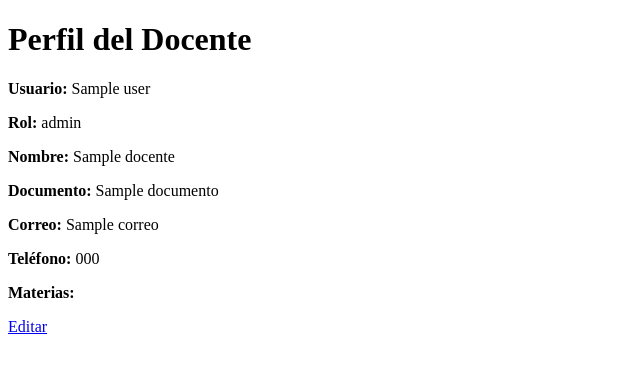
After one commit to makyp/colegio_UDC, a Flask app: a page that uses src/templates/profesor/ver_perfil_docente.html in a window 1280 px wide. The commit adds this page. Shown: the top 373 px of the page, without its empty margins (0-640 px from the left). Run offline with Flask 3, Linux system fonts and the light colour scheme; a database or web service that is not in the repository returns one stand-in record (values such as "Sample title"); parts of the project's set-up code (start-up, migrations or seed data) failed here and were passed over.

Commit message:
Se ve perfil de docente, se esta trabajando para que esten actualizadas user estudiante y doncente falta lo de las notas

```diff
--- a/src/app.py
+++ b/src/app.py
@@ -43,15 +43,36 @@ def index():
 @app.route('/registro', methods=['GET', 'POST'])
 def registro():
     colection_usuarios = con_bd['Usuarios']
+    colection_docentes = con_bd['Docentes']
+    colection_estudiantes = con_bd['Estudiantes']
     if request.method == 'POST':
         username = request.form['username']
         password = request.form['password']
         role = request.form['role']
+        nombre = request.form['nombre']
+        documento = request.form['documento']
+        correo = request.form['correo']
+        telefono = request.form['telefono']
+        materias = request.form.getlist('materias')
+        grado = request.form.get('grado')
         if username and password and role:
-            objeto_usuario = Usuario(username, password, role)
+            if role == 'profesor':
+                materias = request.form.getlist('materias')
+                objeto_usuario = Usuario(username, password, role, nombre, materias=materias)
+                objeto_docente = Docente(username, role, nombre, documento, correo, telefono, materias=materias)
+                colection_docentes.insert_one(objeto_docente.fomato_doc())
+
+            elif role == 'estudiante':
+                grado = request.form.get('grado', 'no asignado')
+                objeto_usuario = Usuario(username, password, role, nombre, grado)
+                objeto_estudiante = Estudiante(username, role, nombre, documento, correo, telefono, grado)
+                colection_estudiantes.insert_one(objeto_estudiante.fomato_doc())
+            else:
+                objeto_usuario = Usuario(username, password, role , nombre)
             colection_usuarios.insert_one(objeto_usuario.formato_doc())
-        return redirect(url_for('admin_dashboard'))
+            return redirect(url_for('admin_dashboard'))
     return render_template('inicio_sesion/registro.html')
+
 
 @app.route('/login', methods=['GET', 'POST'])
 def login():
@@ -121,27 +142,101 @@ def editar_informacion_colegio():
 
 @app.route('/admin_users', methods=['GET', 'POST'])
 def admin_users():
+    collection_usuarios = con_bd['Usuarios']
+    collection_docentes = con_bd['Docentes']
+    collection_estudiantes = con_bd['Estudiantes']
+
+    if request.method == 'POST':
+        username = request.form['username']
+        usuario = collection_usuarios.find_one({'username': username})
+
+
+        if usuario:
+            new_role = request.form['new_role']
+            update_fields = {'role': new_role}
+
+            if new_role == 'profesor':
+                materias = request.form.getlist('materias')
+                update_fields['materias'] = materias
+
+                # Eliminar de la colección de estudiantes si existía allí anteriormente
+                collection_estudiantes.delete_one({'username': username})
+                # Verificar si el docente ya existe en la colección de docentes
+                docente_existente = collection_docentes.find_one({'username': username})
+                if docente_existente:
+                    # Si existe, actualizar sus datos
+                    collection_docentes.update_one({'username': username}, {'$set': {'materias': materias}})
+                else:
+                    # Si no existe, insertar un nuevo documento con todos los datos del usuario
+                    collection_docentes.insert_one({
+                        'username': username,
+                        'role': new_role,
+                        'nombre': usuario.get('nombre', ''),
+                        'documento': usuario.get('documento', ''),
+                        'correo': usuario.get('correo', ''),
+                        'telefono': usuario.get('telefono', ''),
+                        'materias': materias
+                    })
+
+            elif new_role == 'estudiante':
+                grado = request.form.get('grado', 'no asignado')
+                update_fields['grado'] = grado
+                collection_docentes.delete_one({'username': username})
+
+                # Verificar si el estudiante ya existe en la colección de estudiantes
+                estudiante_existente = collection_estudiantes.find_one({'username': username})
+                if estudiante_existente:
+                    # Si existe, actualizar sus datos
+                    collection_estudiantes.update_one({'username': username}, {'$set': {'grado': grado}})
+                else:
+                    # Si no existe, insertar un nuevo documento con todos los datos del usuario
+                    collection_estudiantes.insert_one({
+                        'username': username,
+                        'role': new_role,
+                        'nombre': usuario.get('nombre', ''),
+                        'documento': usuario.get('documento', ''),
+                        'correo': usuario.get('correo', ''),
+                        'telefono': usuario.get('telefono', ''),
+                        'grado': grado
+                    })
+
+            collection_usuarios.update_one({'username': username}, {'$set': update_fields})
+
+
+        return redirect(url_for('admin_users'))
+
+    filter = request.args.get('filter', 'all')
+    if filter == 'all':
+        usuarios = list(collection_usuarios.find())
+    else:
+        usuarios = list(collection_usuarios.find({'role': filter}))
+
+    return render_template('admin/admin_users.html', usuarios=usuarios, filter=filter)
+
+@app.route('/delete_user/<username>', methods=['GET', 'POST'])
+def delete_user(username):
     if 'user' in session and session['user']['role'] == "admin":
-        colection_usuarios = con_bd['Usuarios']
-        if request.method == 'POST':
-            user_id = request.form.get('user_id')
-            new_role = request.form.get('new_role')
-            if user_id and new_role:
-                colection_usuarios.update_one({'_id': ObjectId(user_id)}, {'$set': {'role': new_role}})
-                return redirect(url_for('admin_users'))
-        usuarios = colection_usuarios.find()
-        return render_template('admin/admin_users.html', usuarios=usuarios)
+        collection_usuarios = con_bd['Usuarios']
+        collection_docentes = con_bd['Docentes']
+        collection_estudiantes = con_bd['Estudiantes']
+
+        # Buscar el usuario por su nombre de usuario en la colección de Usuarios
+        usuario = collection_usuarios.find_one({'username': username})
+
+        if usuario:
+            # Eliminar al usuario de la colección de Docentes si es un profesor
+            collection_docentes.delete_one({'username': username})
+
+            # Eliminar al usuario de la colección de Estudiantes si es un estudiante
+            collection_estudiantes.delete_one({'username': username})
+
+            # Eliminar al usuario de la colección de Usuarios
+            collection_usuarios.delete_one({'username': username})
+
+        return redirect(url_for('admin_users'))
     else:
         return redirect(url_for('login'))
 
-@app.route('/delete_user/<user_id>', methods=['GET', 'POST'])
-def delete_user(user_id):
-    if 'user' in session and session['user']['role'] == "admin":
-        colection_usuarios = con_bd['Usuarios']
-        colection_usuarios.delete_one({'_id': ObjectId(user_id)})
-        return redirect(url_for('admin_users'))
-    else:
-        return redirect(url_for('login'))
 
 @app.route('/admin_eventos', methods=['GET', 'POST'])
 def admin_eventos():
@@ -258,10 +353,44 @@ def mision():
 @app.route('/vision')
 def vision():
     return render_template('vision.html', vision={'texto': texto_vision},telefono={'texto': texto_telefono}, email ={'texto': texto_email} )
-
+##Lo de profesor
 @app.route('/profesor_dashboard')
 def profesor_dashboard():
     return render_template('profesor/profesor_dashboard.html')
+
+@app.route('/ver_perfil_docente/<username>')
+def ver_perfil_docente(username):
+    collection_docentes = con_bd['Docentes']
+    docente = collection_docentes.find_one({"user": username})
+    if docente:
+        return render_template('profesor/ver_perfil_docente.html', docente=docente)
+    else:
+        return "Docente no encontrado", 404
+
+@app.route('/editar_perfil_docente/<username>', methods=['GET', 'POST'])
+def editar_perfil_docente(username):
+    collection_docentes = con_bd['Docentes']
+    docente = collection_docentes.find_one({"user": username})
+
+    if request.method == 'POST':
+        nombre = request.form['nombre']
+        documento = request.form['documento']
+        correo = request.form['correo']
+        telefono = request.form['telefono']
+
+        collection_docentes.update_one(
+            {"user": username},
+            {"$set": {
+                "nombre": nombre,
+                "documento": documento,
+                "correo": correo,
+                "telefono": telefono
+            }}
+        )
+        return redirect(url_for('ver_perfil_docente', username=username))
+
+    return render_template('profesor/editar_perfil_docente.html', docente=docente)
+
 
 @app.route('/estudiante_dashboard')
 def estudiante_dashboard():
--- a/src/templates/admin/admin_dashboard.html
+++ b/src/templates/admin/admin_dashboard.html
@@ -12,7 +12,7 @@
             <a href="{{ url_for('editar_informacion_colegio') }}">Editar Información</a>
             <a href="{{ url_for('registro') }}">Registrar nuevo usuario</a>
             <a href="{{ url_for('admin_users') }}">Administrar Usuarios</a>
-            <a href="#eventos">Asignar Materias</a>
+            <a href="">Ver Perfiles</a>
             <a href="#informacion">Ver calificaciones</a>
             <a href="{{ url_for('archivos_institucionales') }}">Información institucional</a>
             <a href="{{ url_for('admin_eventos') }}">Eventos</a>
--- /dev/null
+++ b/src/templates/profesor/ver_perfil_docente.html
@@ -0,0 +1,27 @@
+<!DOCTYPE html>
+<html lang="es">
+
+<head>
+    <meta charset="UTF-8">
+    <meta name="viewport" content="width=device-width, initial-scale=1.0">
+    <title>Perfil del Docente</title>
+    <link rel="stylesheet" href="{{ url_for('static', filename='css/styles.css') }}">
+</head>
+
+<body>
+    <div class="container">
+        <h1>Perfil del Docente</h1>
+        <p><strong>Usuario:</strong> {{ docente.user }}</p>
+        <p><strong>Rol:</strong> {{ docente.role }}</p>
+        <p><strong>Nombre:</strong> {{ docente.nombre }}</p>
+        <p><strong>Documento:</strong> {{ docente.documento }}</p>
+        <p><strong>Correo:</strong> {{ docente.correo }}</p>
+        <p><strong>Teléfono:</strong> {{ docente.telefono }}</p>
+        <p><strong>Materias:</strong>
+
+        </p>
+        <a href="{{ url_for('editar_perfil_docente', username=docente.user) }}">Editar</a>
+    </div>
+</body>
+
+</html>
```
Also changed, not shown: src/informacion.py (+66 -2 lines), src/templates/admin/admin_users.html (+56 -10 lines), src/templates/inicio_sesion/registro.html (+28 -0 lines), src/templates/profesor/editar_perfil_docente.html (added, +28 -0 lines), src/templates/profesor/profesor_dashboard.html (+14 -2 lines).
